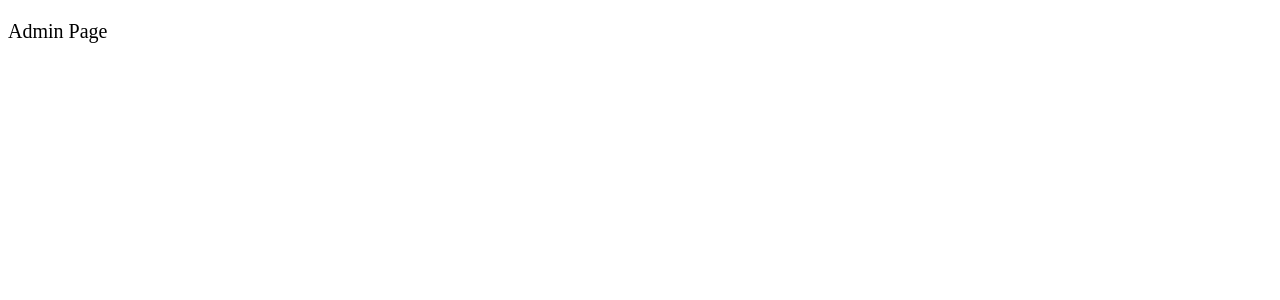
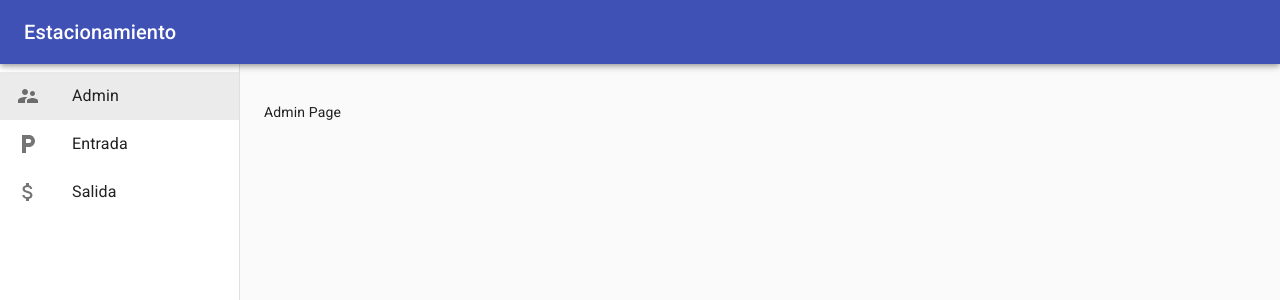
Before and after one commit to ErickGomez98/react-estacionamiento, a React (Create React App) app: page /admin in a window 1280 px wide. Shown: the top 300 px of the page. Built offline with nearby package versions, Linux system fonts and the light colour scheme.

Commit message:
Se agregaron las rutas y la navegación que tendrá la app.

```diff
--- a/src/Pages/AppRouter.tsx
+++ b/src/Pages/AppRouter.tsx
@@ -1,14 +1,101 @@
-import React, { useEffect } from 'react';
-import { BrowserRouter, Route, Redirect, Switch } from 'react-router-dom';
-import MainPage from './MainPage';
+import React, { useState, useEffect } from 'react';
+import { BrowserRouter, Route, Redirect, Switch, NavLink } from 'react-router-dom';
 import AdminPage from './AdminPage';
 import SalidaPage from './SalidaPage';
 import EntradaPage from './EntradaPage';
+import { createStyles, Theme, makeStyles } from '@material-ui/core/styles';
+import Drawer from '@material-ui/core/Drawer';
+import AppBar from '@material-ui/core/AppBar';
+import CssBaseline from '@material-ui/core/CssBaseline';
+import Toolbar from '@material-ui/core/Toolbar';
+import List from '@material-ui/core/List';
+import Typography from '@material-ui/core/Typography';
+import ListItem from '@material-ui/core/ListItem';
+import ListItemIcon from '@material-ui/core/ListItemIcon';
+import ListItemText from '@material-ui/core/ListItemText';
+import SupervisorAccountIcon from '@material-ui/icons/SupervisorAccount';
+import LocalParkingIcon from '@material-ui/icons/LocalParking';
+import AttachMoneyIcon from '@material-ui/icons/AttachMoney';
+
+const drawerWidth = 240;
+
+const useStyles = makeStyles((theme: Theme) =>
+    createStyles({
+        root: {
+            display: 'flex',
+        },
+        appBar: {
+            zIndex: theme.zIndex.drawer + 1,
+        },
+        drawer: {
+            width: drawerWidth,
+            flexShrink: 0,
+        },
+        drawerPaper: {
+            width: drawerWidth,
+        },
+        content: {
+            flexGrow: 1,
+            padding: theme.spacing(3),
+        },
+        toolbar: theme.mixins.toolbar,
+    }),
+);
 
 const AppRouter = () => {
+    const [selected, setSelected] = useState<'/admin' | '/entrada' | '/salida' | string>('/admin');
+    const classes = useStyles();
+
+    useEffect(() => {
+        setSelected(window.location.pathname);
+    }, []);
+
+
     return (
         <BrowserRouter>
-            <main className='Main'>
+            <div className={classes.root}>
+                <CssBaseline />
+                <AppBar position="fixed" className={classes.appBar}>
+                    <Toolbar>
+                        <Typography variant="h6" noWrap>
+                            Estacionamiento
+                        </Typography>
+                    </Toolbar>
+                </AppBar>
+                <Drawer
+                    className={classes.drawer}
+                    variant="permanent"
+                    classes={{
+                        paper: classes.drawerPaper,
+                    }}
+                >
+                    <div className={classes.toolbar} />
+                    <List>
+                        <NavLink to='/admin' style={{ color: 'inherit', textDecoration: 'none' }}>
+                            <ListItem button selected={selected === '/admin' ? true : false} onClick={() => { setSelected('/admin') }}>
+                                <ListItemIcon><SupervisorAccountIcon /></ListItemIcon>
+                                <ListItemText primary='Admin' />
+                            </ListItem>
+                        </NavLink>
+                        <NavLink to='/entrada' style={{ color: 'inherit', textDecoration: 'none' }} >
+                            <ListItem button selected={selected === '/entrada' ? true : false} onClick={() => { setSelected('/entrada') }}>
+                                <ListItemIcon><LocalParkingIcon /></ListItemIcon>
+                                <ListItemText primary='Entrada' />
+                            </ListItem>
+                        </NavLink>
+                        <NavLink to='/salida' style={{ color: 'inherit', textDecoration: 'none' }}>
+                            <ListItem button selected={selected === '/salida' ? true : false} onClick={() => { setSelected('/salida') }} >
+                                <ListItemIcon><AttachMoneyIcon /></ListItemIcon>
+                                <ListItemText primary='Salida' />
+                            </ListItem>
+                        </NavLink>
+
+
+
+                    </List>
+                </Drawer>
+                <main className={classes.content}>
+                    <div className={classes.toolbar} />
                     <Switch>
                         <Route path='/entrada' exact><EntradaPage /></Route>
                         <Route path='/salida' exact><SalidaPage /></Route>
@@ -16,6 +103,7 @@ const AppRouter = () => {
                         <Route path='*'> <Redirect to='/admin' /> </Route>
                     </Switch>
                 </main>
+            </div>
         </BrowserRouter>
     )
 }
```
Lines whose indentation alone changed are shown as unchanged.
